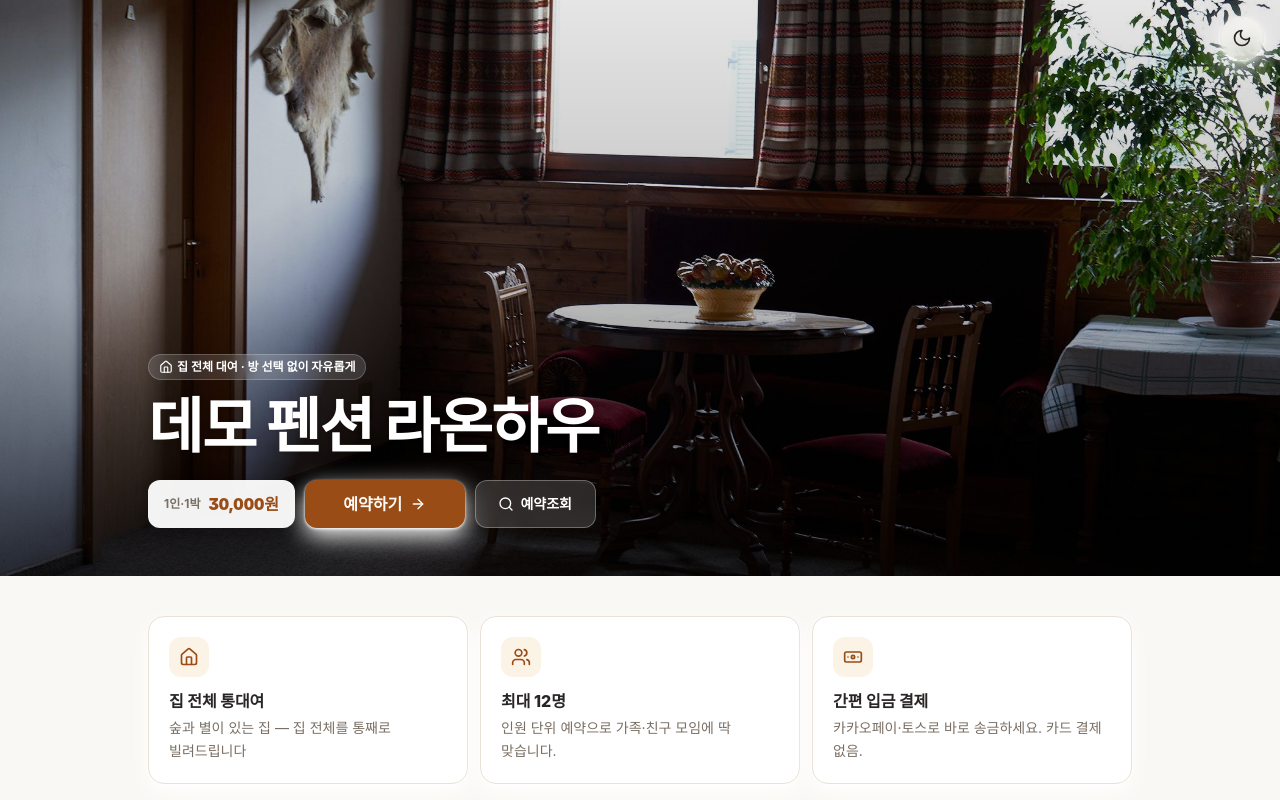
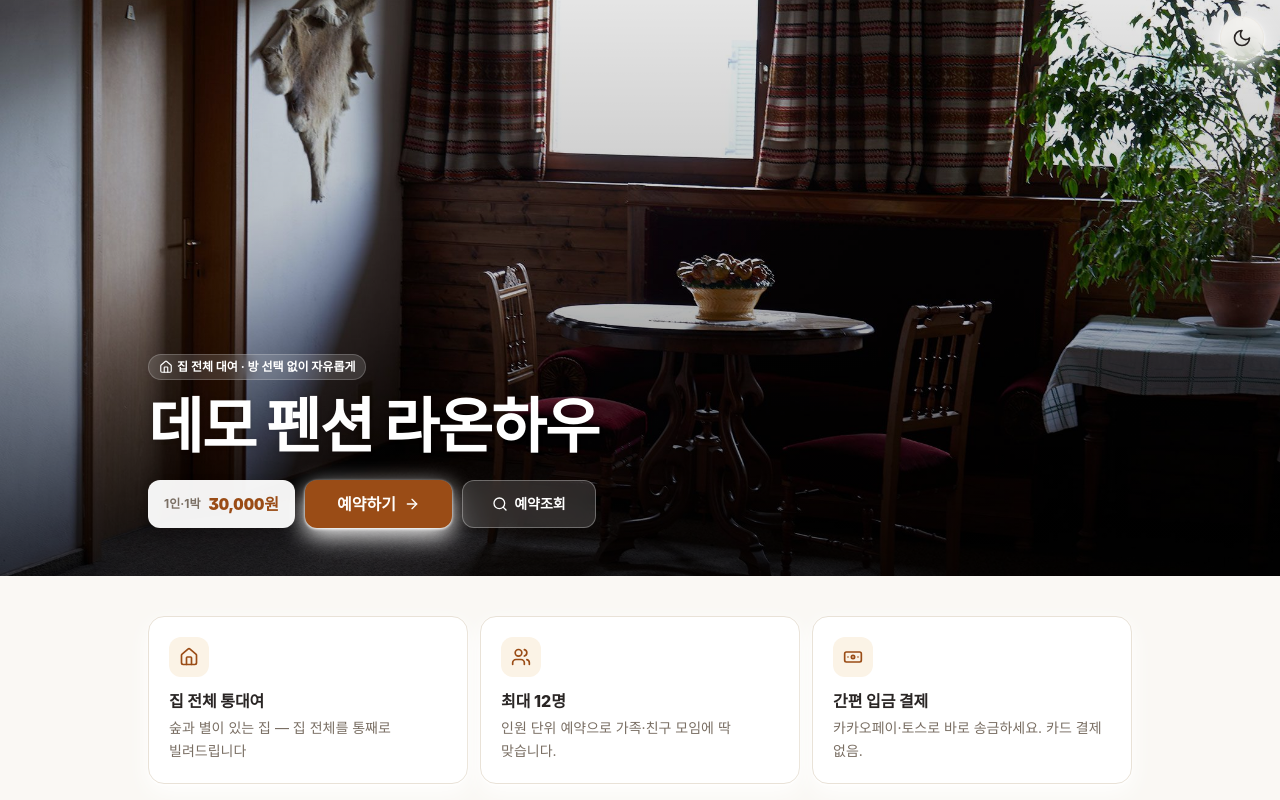
Before and after one commit to khm-project-01-inje-dormitory/project-01-inje-dormitory, a Next.js app: page / in a window 1280 px wide. Shown: the top 800 px of the page. Built offline with nearby package versions, Linux system fonts and the light colour scheme; no server answers; a web font is replaced by a local one.

Commit message:
Add files via upload

```diff
--- a/app/page.tsx
+++ b/app/page.tsx
@@ -68,11 +68,12 @@ export default async function Home() {
               <span className="text-base font-black text-primary tabular-nums">{fmtWon(settings.per_person_price)}</span>
             </div>
             {settings.booking_paused ? (
-              <div className="flex-1 h-12 rounded-xl bg-white/25 text-white inline-flex items-center justify-center gap-2 text-sm font-bold backdrop-blur cursor-not-allowed border border-white/30">
+              <div className="h-12 !px-6 rounded-xl bg-white/25 text-white inline-flex items-center justify-center gap-2 text-sm font-bold backdrop-blur cursor-not-allowed border border-white/30 shrink-0 whitespace-nowrap">
                 예약 일시 중지
               </div>
             ) : (
-              <Link href="/reserve" className="btn-primary flex-1 h-12 !py-0 !rounded-xl !text-base">
+              // flex-1 제거 → 내용에 맞는 자동 폭(고정 패딩) — 하단 고정바에 CTA가 있어 히어로 버튼은 컴팩트하게
+              <Link href="/reserve" className="btn-primary h-12 !py-0 !rounded-xl !text-base !px-6 sm:!px-8 shrink-0 whitespace-nowrap">
                 예약하기 <ArrowRight className="w-4 h-4" />
               </Link>
             )}
```
